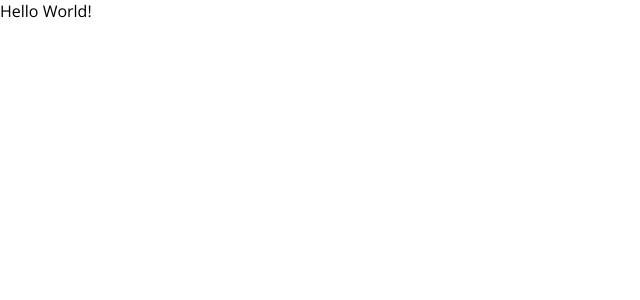
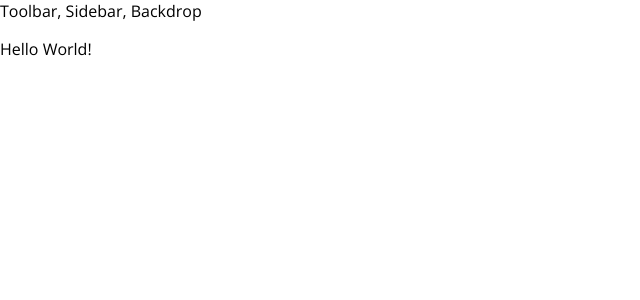
Before and after one commit to hngu/react-app, a React app: page / in a window 1280 px wide. Shown: the top 300 px of the page, without its empty margins (0-640 px from the left). Built offline with nearby package versions, Linux system fonts and the light colour scheme.

Commit message:
layout component

```diff
--- /dev/null
+++ b/src/components/Layout/Layout.js
@@ -0,0 +1,15 @@
+import React from 'react';
+import Aux from '../../hoc/examples/Aux/Aux';
+
+const Layout = (props) => {
+    return (
+        <Aux>
+            <div>Toolbar, Sidebar, Backdrop</div>
+            <main>
+                {props.children}
+            </main>
+        </Aux>
+    );
+};
+
+export default Layout;
--- a/src/containers/BurgerApp.js
+++ b/src/containers/BurgerApp.js
@@ -1,11 +1,12 @@
 import React, { Component } from 'react';
+import Layout from '../components/Layout/Layout';
 
 class BurgerApp extends Component {
     render() {
         return (
-            <div>
-                Hello World!
-            </div>
+            <Layout>
+                <p>Hello World!</p>
+            </Layout>
         );
     }
 }
```
